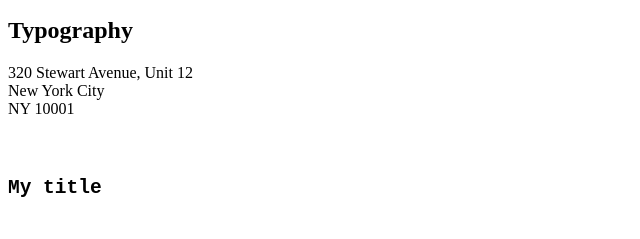
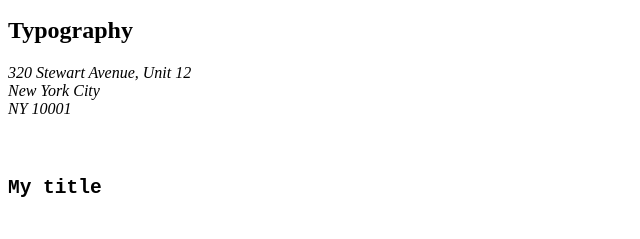
Before and after one commit to Rdrg974/holbertonschool-web_front_end, a plain HTML site: page html_advanced/33-styleguide.html in a window 1280 px wide. Shown: the part 1221-1460 px from the top of the page, 0-640 px from the left. Drawn offline with Linux system fonts and the light colour scheme.

Commit message:
Update address

```diff
--- a/html_advanced/33-styleguide.html
+++ b/html_advanced/33-styleguide.html
@@ -98,9 +98,7 @@
                     <h2>Typography</h2>
                 </header>
                 <div>
-                    320 Stewart Avenue, Unit 12<br>
-                    New York City<br>
-                    NY 10001
+                    <address>320 Stewart Avenue, Unit 12<br>New York City<br>NY 10001<address>
                 </div>
                 <div>
                     <pre>
```
